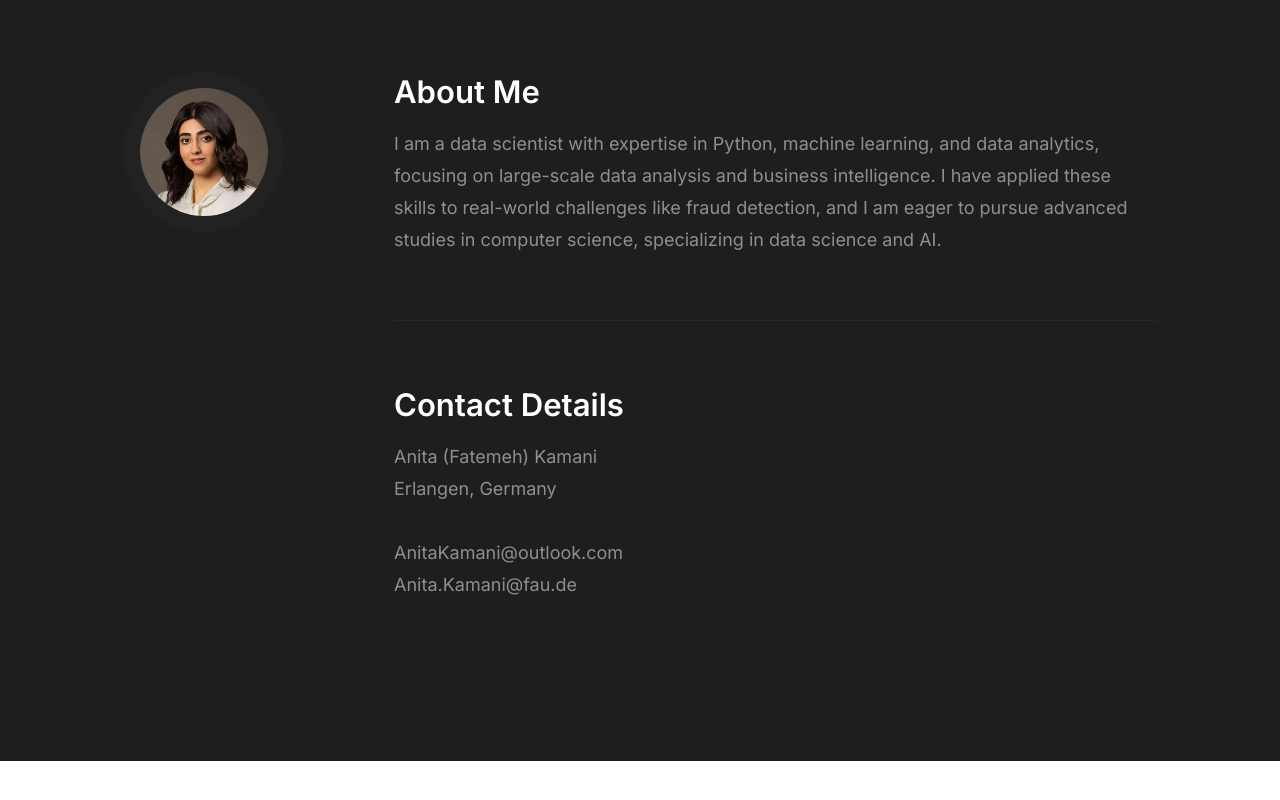
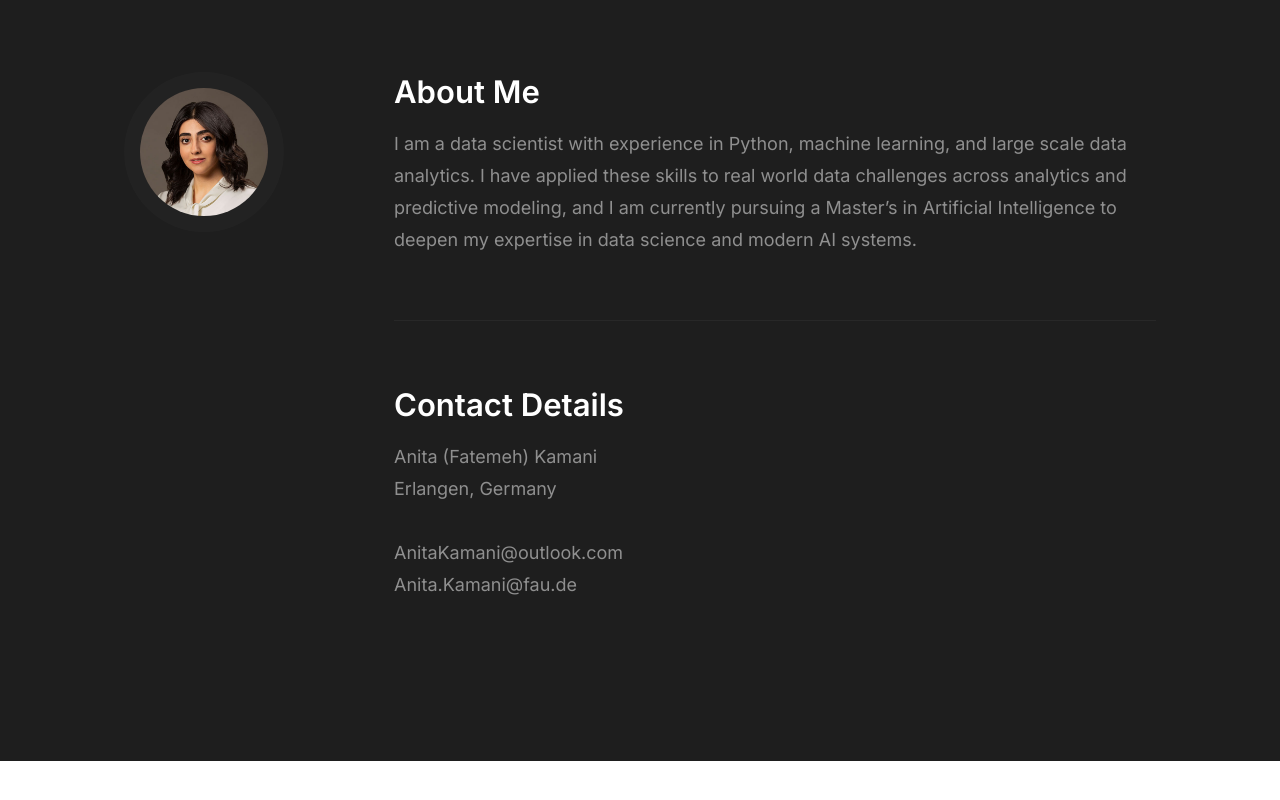
Before and after one commit to AnitaKamani/resume, a plain HTML site: page index.html in a window 1280 px wide. Shown: the part 872-1672 px from the top of the page. Drawn offline with Linux system fonts and the light colour scheme.

Commit message:
Revise 'About Me' section for clarity and detail
Updated the 'About Me' section to reflect current studies and experience.

```diff
--- a/index.html
+++ b/index.html
@@ -113,10 +113,7 @@ https://opensource.org/licenses/MIT
             <div class="column large-9 tab-12 s-about__content">
                 <h3>About Me</h3>
                 <p>
-                    I am a data scientist with expertise in Python, machine learning, and data analytics, focusing on
-                    large-scale data analysis and business intelligence. I have applied these skills to real-world
-                    challenges like fraud detection, and I am eager to pursue advanced studies in computer science,
-                    specializing in data science and AI.
+                    I am a data scientist with experience in Python, machine learning, and large scale data analytics. I have applied these skills to real world data challenges across analytics and predictive modeling, and I am currently pursuing a Master’s in Artificial Intelligence to deepen my expertise in data science and modern AI systems.
                 </p>
                 <hr>
                 <div class="row s-about__content-bottom">
```
